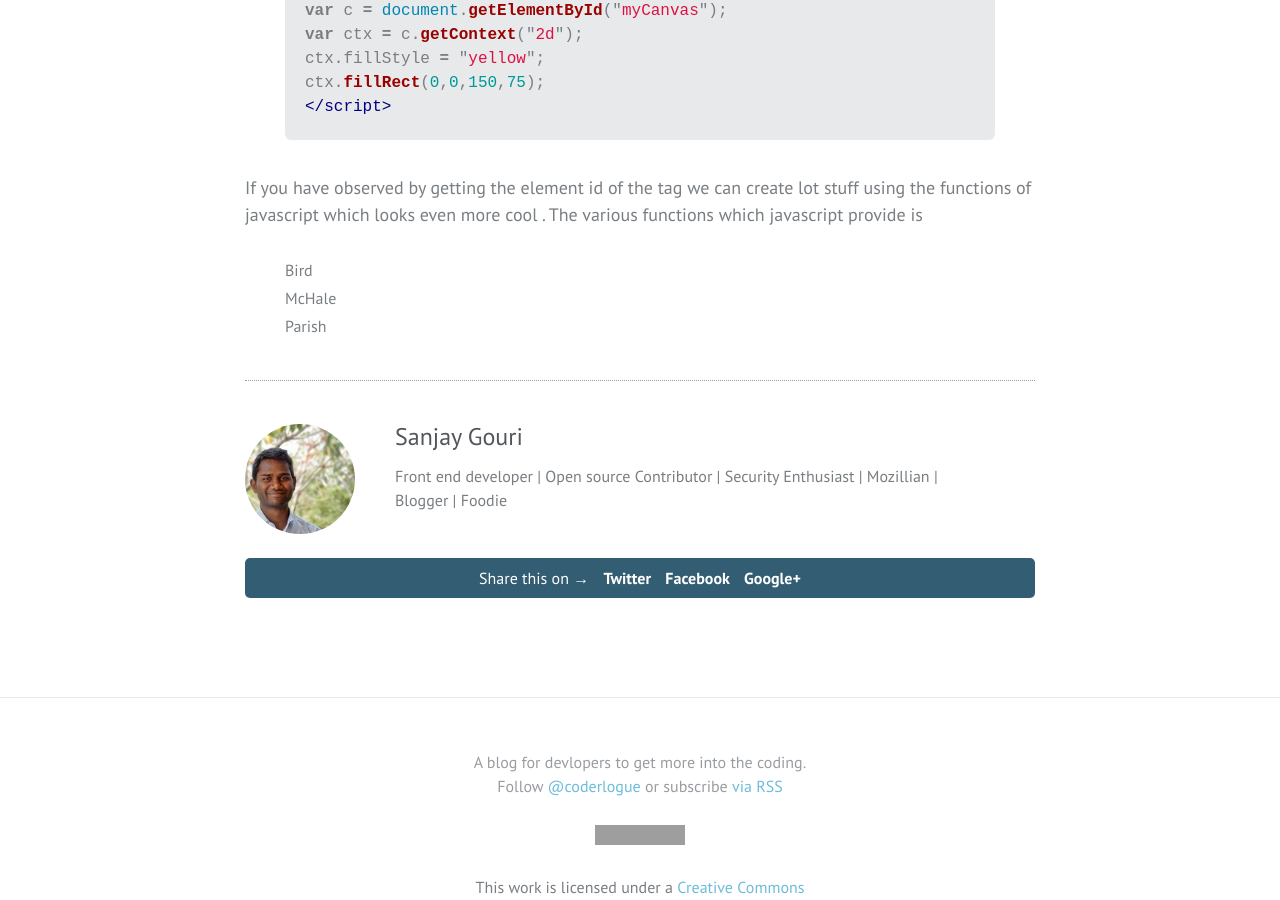
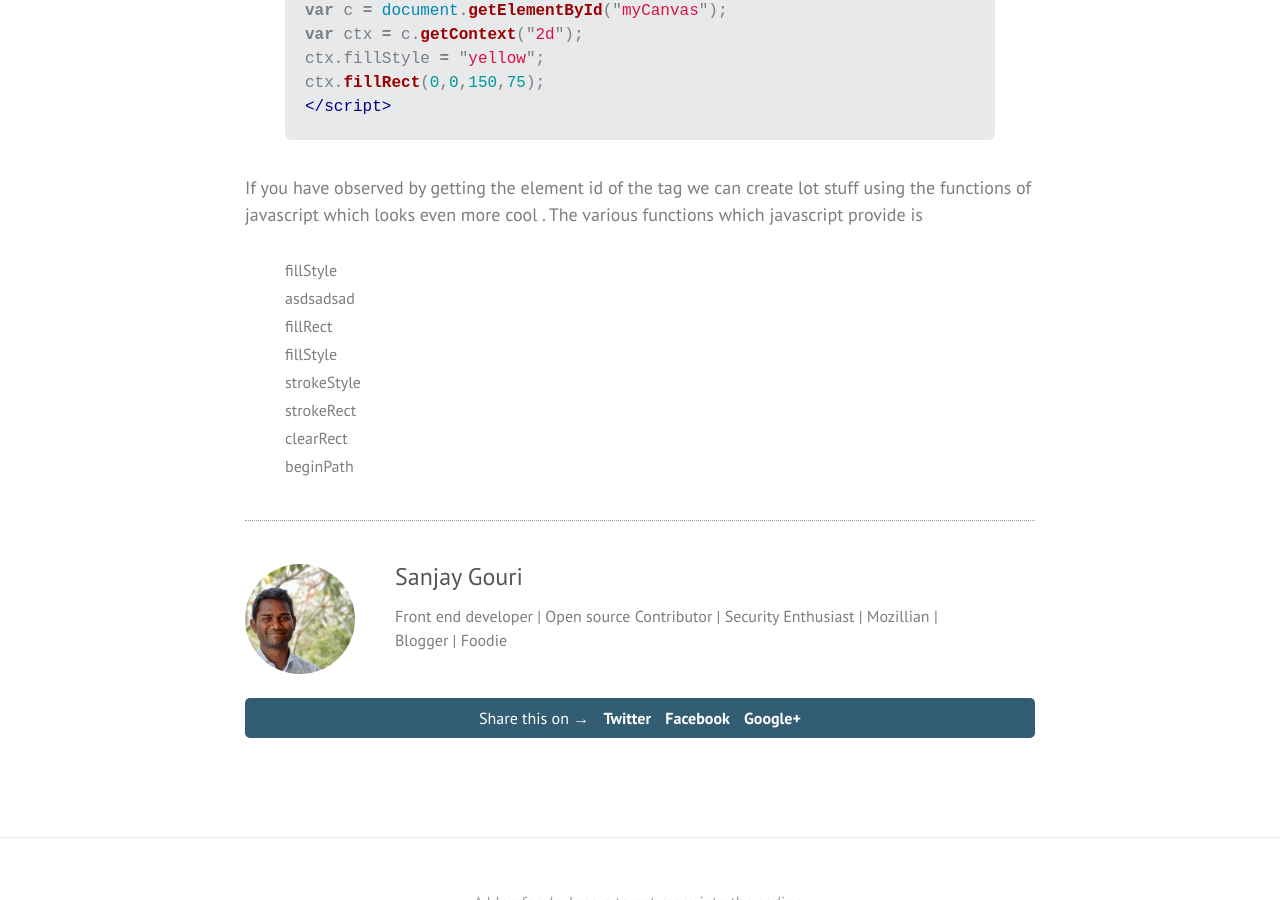
Before and after one commit to coderlogue/coderlogue.github.io, a Jekyll site: the page built from _posts/2016-02-15-html-5-canvas.md, in a window 1280 px wide and 900 px high, scrolled down 704 px. Built offline with Jekyll 4.4.1, drawn with Linux system fonts in a browser that asks for light colours; comment, search, counter and statistics services are not loaded; grey boxes are pictures that could not be loaded.

Commit message:
Updated 2016-02-15-html-5-canvas.md

```diff
--- a/_posts/2016-02-15-html-5-canvas.md
+++ b/_posts/2016-02-15-html-5-canvas.md
@@ -26,7 +26,11 @@ ctx.fillRect(0,0,150,75);
 If you have observed by getting the element id of the tag we can create lot stuff using the functions of javascript which looks even more cool .
 The various functions which javascript provide is
 <ol>
-<li>Bird</li>
-<li>McHale</li>
-<li>Parish</li>
+<li>fillStyle</li> asdsadsad
+<li>fillRect</li>
+<li>fillStyle</li>
+<li>strokeStyle</li>
+<li>strokeRect</li>
+<li>clearRect</li>
+<li>beginPath</li>
 </ol>
```
